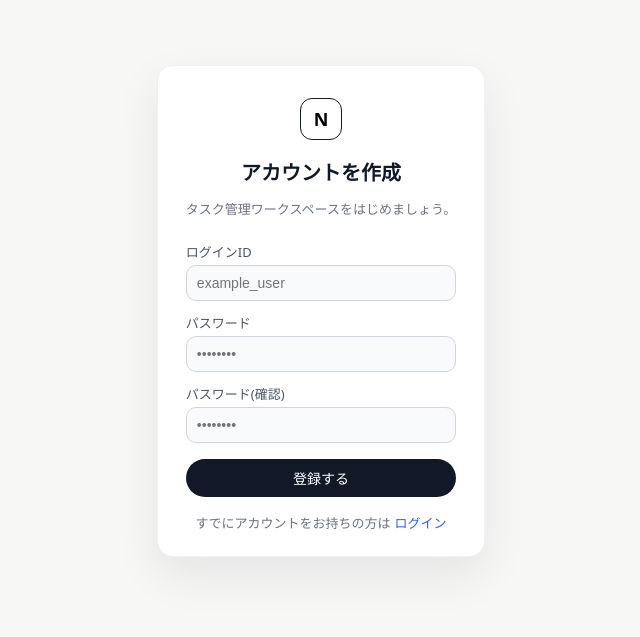
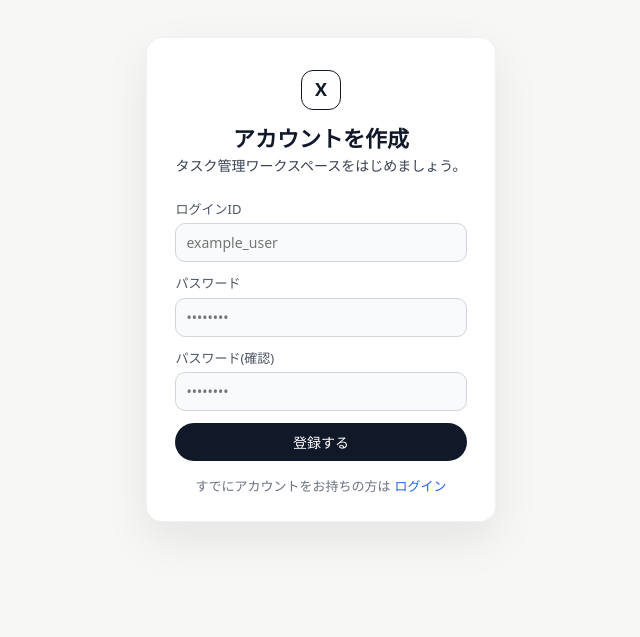
Before and after one commit to soyeom/ruby_SaaS_task, a Vue app in the folder frontend/: page /signup in a window 1280 px wide. Shown: the part 121-758 px from the top of the page, without its empty margins (319-959 px from the left). Built offline with nearby package versions, Linux system fonts and the light colour scheme.

Commit message:
refactor: reorganize auth screens and styles

```diff
--- /dev/null
+++ b/frontend/src/api/auth.js
@@ -0,0 +1,5 @@
+import api from "./client";
+
+export const signup = (payload) => api.post("/signup", payload);
+
+export const login = (payload) => api.post("/login", payload);
--- /dev/null
+++ b/frontend/src/components/AuthLayout.vue
@@ -0,0 +1,48 @@
+<!-- src/components/auth/AuthLayout.vue -->
+<template lang="pug">
+section.auth-page
+  .auth-shell
+    .auth-card
+      .auth-header
+        .logo-mark {{ logoText }}
+        h1.auth-title {{ title }}
+        p.auth-subtitle {{ subtitle }}
+
+      // 메인 콘텐츠(폼 등)
+      main.auth-body
+        slot
+
+      .auth-footer
+        span {{ footerText }}
+        router-link.auth-link(:to="footerLinkTo")
+          | {{ footerLinkLabel }}
+</template>
+
+<script setup>
+const props = defineProps({
+  logoText: {
+    type: String,
+    default: "X",
+  },
+  title: {
+    type: String,
+    required: true,
+  },
+  subtitle: {
+    type: String,
+    default: "",
+  },
+  footerText: {
+    type: String,
+    default: "",
+  },
+  footerLinkTo: {
+    type: String,
+    default: "/login",
+  },
+  footerLinkLabel: {
+    type: String,
+    default: "",
+  },
+});
+</script>
--- a/frontend/src/main.js
+++ b/frontend/src/main.js
@@ -2,6 +2,9 @@ import { createApp } from 'vue';
 import { createPinia } from 'pinia';
 import App from './App.vue';
 import router from './router';
+
+import "@/styles/base.css";
+import "@/styles/auth.css";
 
 const app = createApp(App);
 
--- /dev/null
+++ b/frontend/src/styles/auth.css
@@ -0,0 +1,85 @@
+.auth-page {
+  min-height: 100vh;
+  display: flex;
+  align-items: center;
+  justify-content: center;
+  padding: 24px;
+}
+
+.auth-shell {
+  width: 100%;
+  max-width: 420px;
+}
+
+.auth-card {
+  background: #ffffff;
+  border-radius: 16px;
+  padding: 32px 28px 24px;
+  box-shadow: 0 18px 45px rgba(15, 23, 42, 0.08);
+  border: 1px solid rgba(15, 23, 42, 0.06);
+}
+
+/* -------------- Header -------------- */
+
+.auth-header {
+  text-align: center;
+  margin-bottom: 24px;
+}
+
+.logo-mark {
+  width: 40px;
+  height: 40px;
+  border-radius: 12px;
+  border: 1px solid #111827;
+  display: flex;
+  align-items: center;
+  justify-content: center;
+  font-weight: 700;
+  font-size: 18px;
+  margin: 0 auto 12px;
+}
+
+/* -------------- Form -------------- */
+
+.auth-form {
+  display: flex;
+  flex-direction: column;
+  gap: 12px;
+}
+
+.form-group {
+  display: flex;
+  flex-direction: column;
+  gap: 4px;
+}
+
+.form-label {
+  font-size: 13px;
+  color: #4b5563;
+}
+
+/* 에러/성공 메시지는 여기 남겨도 괜찮음 */
+.form-error {
+  font-size: 12px;
+  color: #b91c1c;
+  margin-top: 4px;
+}
+
+.form-success {
+  font-size: 12px;
+  color: #15803d;
+  margin-top: 4px;
+}
+
+/* -------------- Footer -------------- */
+
+.auth-footer {
+  margin-top: 16px;
+  font-size: 13px;
+  color: #6b7280;
+  text-align: center;
+}
+
+.auth-link {
+  margin-left: 4px;
+}
--- /dev/null
+++ b/frontend/src/styles/base.css
@@ -0,0 +1,133 @@
+*,
+*::before,
+*::after {
+  box-sizing: border-box;
+}
+
+html,
+body {
+  margin: 0;
+  padding: 0;
+}
+
+body {
+  font-family: system-ui, -apple-system, BlinkMacSystemFont, "Segoe UI",
+    sans-serif;
+  background-color: #f7f7f5;
+  color: #111827;
+  line-height: 1.5;
+}
+
+/* ---------------------
+   Typography
+--------------------- */
+
+h1, h2, h3, h4, h5, h6 {
+  margin: 0;
+  font-weight: 600;
+  color: #111827;
+}
+
+h1 {
+  font-size: 22px;
+}
+
+h2 {
+  font-size: 20px;
+}
+
+h3 {
+  font-size: 18px;
+}
+
+p {
+  margin: 0;
+  font-size: 14px;
+  color: #374151;
+}
+
+small {
+  font-size: 12px;
+  color: #6b7280;
+}
+
+/* ---------------------
+   Form Elements
+--------------------- */
+
+input,
+button,
+textarea,
+select {
+  font-family: inherit;
+  font-size: 14px;
+}
+
+input,
+textarea {
+  padding: 9px 10px;
+  border-radius: 10px;
+  border: 1px solid #d1d5db;
+  background-color: #f9fafb;
+  outline: none;
+  transition: border-color 0.15s ease, box-shadow 0.15s ease,
+    background-color 0.15s ease;
+}
+
+input:focus,
+textarea:focus,
+select:focus {
+  border-color: #6366f1;
+  box-shadow: 0 0 0 1px rgba(99, 102, 241, 0.4);
+  background-color: #ffffff;
+}
+
+/* ---------------------
+   Buttons
+--------------------- */
+
+/* base button */
+button {
+  border-radius: 999px;
+  border: none;
+  cursor: pointer;
+  transition: background-color 0.15s ease, transform 0.05s ease,
+    box-shadow 0.15s ease;
+  font-family: inherit;
+}
+
+button.primary {
+  padding: 9px 14px;
+  font-size: 14px;
+  font-weight: 500;
+  background: #111827;
+  color: #ffffff;
+}
+
+/* hover */
+button.primary:hover:enabled {
+  background: #0f172a;
+  box-shadow: 0 8px 20px rgba(15, 23, 42, 0.25);
+  transform: translateY(-1px);
+}
+
+/* disabled */
+button:disabled {
+  opacity: 0.6;
+  cursor: default;
+  box-shadow: none;
+  transform: none;
+}
+
+/* ---------------------
+   Links
+--------------------- */
+
+a {
+  color: #2563eb;
+  text-decoration: none;
+}
+
+a:hover {
+  text-decoration: underline;
+}
--- a/frontend/src/views/SignupView.vue
+++ b/frontend/src/views/SignupView.vue
@@ -1,13 +1,11 @@
 <template lang="pug">
-section.auth-page
-  .auth-shell
-    .auth-card
-      .auth-header
-        .logo-mark N
-        h1.auth-title アカウントを作成
-        p.auth-subtitle
-          | タスク管理ワークスペースをはじめましょう。
-
+AuthLayout(
+  title="アカウントを作成"
+  subtitle="タスク管理ワークスペースをはじめましょう。"
+  footer-text="すでにアカウントをお持ちの方は"
+  footer-link-to="/login"
+  footer-link-label="ログイン"
+)
   form.auth-form(@submit.prevent="onSubmit")
     .form-group
       label.form-label(for="login_id") ログインID
@@ -39,19 +37,16 @@ section.auth-page
     p.form-error(v-if="errorMessage") {{ errorMessage }}
     p.form-success(v-if="successMessage") {{ successMessage }}
 
-        button.auth-button(type="submit" :disabled="isSubmitting")
+    button.primary(type="submit" :disabled="isSubmitting")
       span(v-if="isSubmitting") 登録中...
       span(v-else) 登録する
-
-      .auth-footer
-        span すでにアカウントをお持ちの方は
-        router-link.auth-link(to="/login") ログイン
 </template>
 
 <script setup>
 import { reactive, ref } from "vue";
 import { useRouter } from "vue-router";
-import api from "@/api/client";
+import { signup } from "@/api/auth";
+import AuthLayout from "@/components/AuthLayout.vue";
 
 const router = useRouter();
 
@@ -81,7 +76,8 @@ const onSubmit = async () => {
 
   try {
     isSubmitting.value = true;
-    const res = await api.post("/signup", {
+
+    const res = await signup({
       login_id: form.login_id,
       password: form.password,
       password_conf: form.password_conf,
@@ -89,7 +85,6 @@ const onSubmit = async () => {
 
     successMessage.value = res.data?.message || "ユーザー登録が完了しました。";
 
-    // 잠깐 메시지 보여주고 로그인 화면으로
     setTimeout(() => {
       router.push("/login");
     }, 900);
@@ -105,151 +100,3 @@ const onSubmit = async () => {
   }
 };
 </script>
-
-<style scoped>
-/* 스타일은 LoginView와 동일하게 맞추기 위해 복붙 */
-.auth-page {
-  min-height: 100vh;
-  background: #f7f7f5;
-  display: flex;
-  align-items: center;
-  justify-content: center;
-  padding: 24px;
-  font-family: system-ui, -apple-system, BlinkMacSystemFont, "Segoe UI",
-    sans-serif;
-}
-
-.auth-shell {
-  width: 100%;
-  max-width: 420px;
-}
-
-.auth-card {
-  background: #ffffff;
-  border-radius: 16px;
-  padding: 32px 28px 24px;
-  box-shadow: 0 18px 45px rgba(15, 23, 42, 0.08);
-  border: 1px solid rgba(15, 23, 42, 0.06);
-}
-
-.auth-header {
-  text-align: center;
-  margin-bottom: 24px;
-}
-
-.logo-mark {
-  width: 40px;
-  height: 40px;
-  border-radius: 12px;
-  border: 1px solid #111827;
-  display: flex;
-  align-items: center;
-  justify-content: center;
-  font-weight: 700;
-  font-size: 18px;
-  margin: 0 auto 12px;
-}
-
-.auth-title {
-  font-size: 20px;
-  font-weight: 600;
-  color: #111827;
-  margin-bottom: 4px;
-}
-
-.auth-subtitle {
-  font-size: 13px;
-  color: #6b7280;
-}
-
-.auth-form {
-  display: flex;
-  flex-direction: column;
-  gap: 12px;
-}
-
-.form-group {
-  display: flex;
-  flex-direction: column;
-  gap: 4px;
-}
-
-.form-label {
-  font-size: 13px;
-  color: #4b5563;
-}
-
-.form-input {
-  padding: 9px 10px;
-  border-radius: 10px;
-  border: 1px solid #d1d5db;
-  font-size: 14px;
-  outline: none;
-  transition: border-color 0.15s ease, box-shadow 0.15s ease,
-    background-color 0.15s ease;
-  background-color: #f9fafb;
-}
-
-.form-input:focus {
-  border-color: #6366f1;
-  box-shadow: 0 0 0 1px rgba(99, 102, 241, 0.4);
-  background-color: #ffffff;
-}
-
-.form-error {
-  font-size: 12px;
-  color: #b91c1c;
-  margin-top: 4px;
-}
-
-.form-success {
-  font-size: 12px;
-  color: #15803d;
-  margin-top: 4px;
-}
-
-.auth-button {
-  margin-top: 4px;
-  width: 100%;
-  border: none;
-  border-radius: 999px;
-  padding: 9px 14px;
-  font-size: 14px;
-  font-weight: 500;
-  background: #111827;
-  color: #ffffff;
-  cursor: pointer;
-  transition: background-color 0.15s ease, transform 0.05s ease,
-    box-shadow 0.15s ease;
-}
-
-.auth-button:hover:enabled {
-  background: #0f172a;
-  box-shadow: 0 8px 20px rgba(15, 23, 42, 0.25);
-  transform: translateY(-1px);
-}
-
-.auth-button:disabled {
-  opacity: 0.6;
-  cursor: default;
-  box-shadow: none;
-  transform: none;
-}
-
-.auth-footer {
-  margin-top: 16px;
-  font-size: 13px;
-  color: #6b7280;
-  text-align: center;
-}
-
-.auth-link {
-  margin-left: 4px;
-  color: #2563eb;
-  text-decoration: none;
-}
-
-.auth-link:hover {
-  text-decoration: underline;
-}
-</style>
```
Also changed, not shown: frontend/src/views/LoginView.vue (+14 -157 lines), 4 other files (tests, documents, lock files or other folders). Lines whose indentation alone changed are shown as unchanged.
